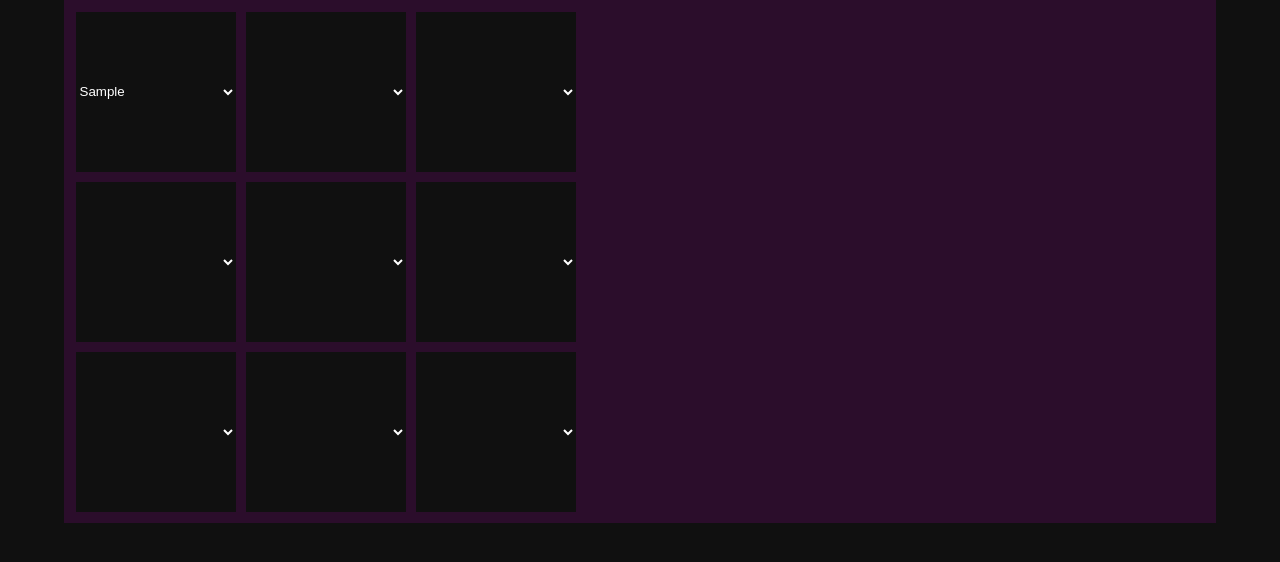
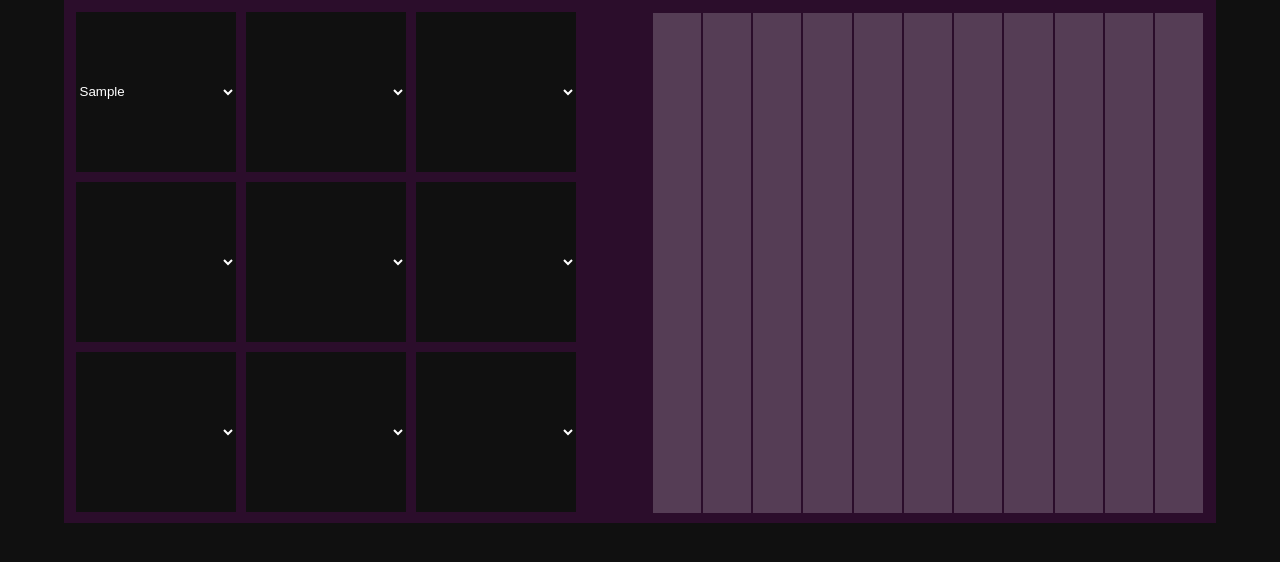
Before and after one commit to MMRevilium/WWWProjekt, a PHP site: page /creator.php in a window 1280 px wide. Shown: the part 64-626 px from the top of the page. Run offline with PHP 8.4, Linux system fonts and the light colour scheme; the visitor is signed in with stand-in values (Sample User, id 1); tables that the repository leaves empty hold one stand-in row (values such as "Sample post"); lists and menus that the app fills with data are empty.

Commit message:
Skillselection WIP

```diff
--- a/creator.php
+++ b/creator.php
@@ -40,7 +40,17 @@
         ?>
       </div>
       <div id="BuildAttr">
-
+          <div class="attrbar"></div>
+          <div class="attrbar"></div>
+          <div class="attrbar"></div>
+          <div class="attrbar"></div>
+          <div class="attrbar"></div>
+          <div class="attrbar"></div>
+          <div class="attrbar"></div>
+          <div class="attrbar"></div>
+          <div class="attrbar"></div>
+          <div class="attrbar"></div>
+          <div class="attrbar"></div>
       </div>
     </form>
   </div>
--- a/css/main.css
+++ b/css/main.css
@@ -49,12 +49,21 @@ nav a:link,nav a:visited{
 #BuildAttr {
   display: flex;
   flex-direction: row;
+  margin:2%;
 }
 
 #BuildAttr>div{
   display: flex;
   flex-direction: column;
+  height: 100%;
+  flex:1;
+  background-color: rgba(255, 255, 255, 0.2);
+  margin:1px;
 }
+
+
+
+
 
 /*BuildBoxCss*/
 
--- a/js/main.js
+++ b/js/main.js
@@ -27,16 +27,26 @@ $(".buildBox>select").hover(function() {
 //DisplayAttr
 $(".buildBox>select>option").click(function() {
   const sel = $(this).val();
-  console.log(sel);
+  const slot = $(this).parent().attr("name").charAt(4);
+  console.log(slot);
   $.post("scriplet/getAttr.php", {ItemID: +sel}, function(data) {
-    console.log(data);
-    let AttrArray = data.split("|");
-    AttrArray.pop();
-    for (let index = 0; index < AttrArray.length; index++) {
-      AttrArray[index]=AttrArray[index].split(",");
+    //console.log(data);
+    if (data == "None") {}
+    else {
+      let AttrArray = data.split("|");
+      AttrArray.pop();
+      for (let index = 0; index < AttrArray.length; index++) {
+        AttrArray[index]=AttrArray[index].split(",");
+      }
+      console.log(AttrArray);
+      const chil = "#BuildAttr :nth-child("+slot+")";
+      let wstaw = "<img src='img/itemy/"+AttrArray[0][4]+"'>";
+      AttrArray.forEach(element => {
+        wstaw=wstaw+"<img src='img/umiejetnosci"+element[1]+"'><input type='radio' name='"+slot+element[2]+"'>";
+      });
+      $(chil).empty().append(wstaw);
 
     }
-    console.log(AttrArray);
   });
 
 
```
Also changed, not shown: scriplet/getAttr.php (+8 -4 lines).
